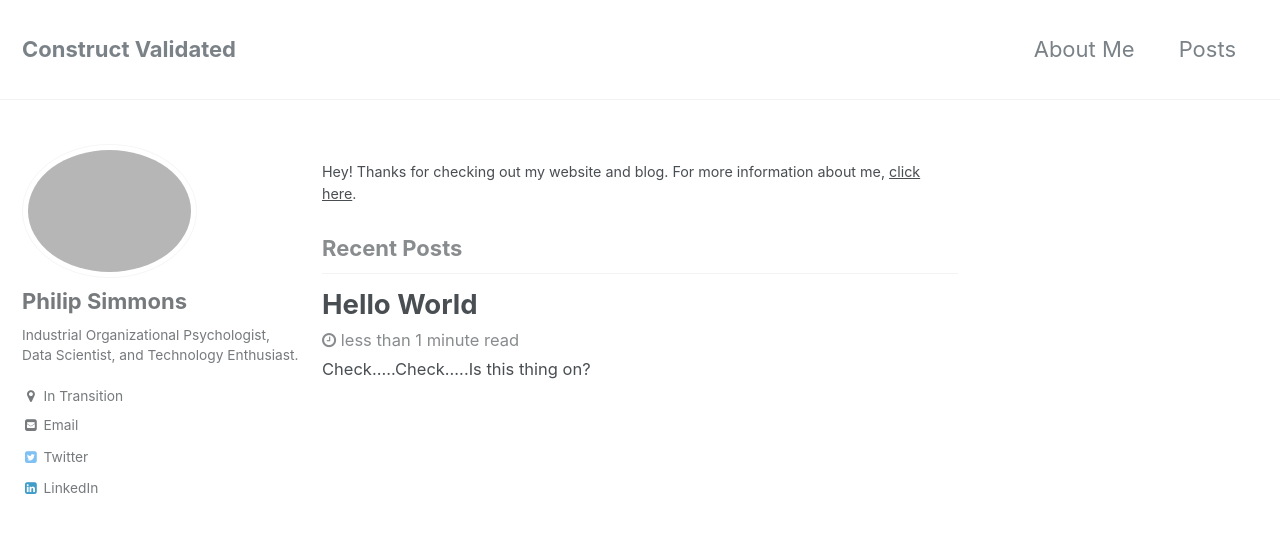
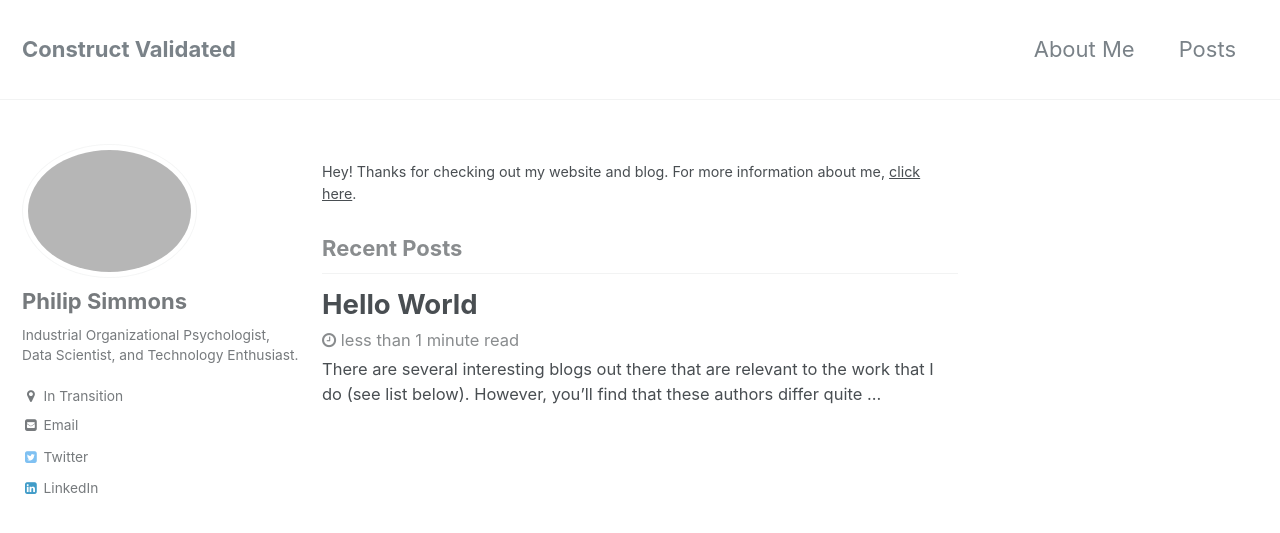
Before and after one commit to PhilpSimmons/PhilpSimmons.github.io, a Jekyll site: the page built from index.html, in a window 1280 px wide and 900 px high. Shown: the top 533 px of the window. Built offline with Jekyll 4.4.1, drawn with Linux system fonts in a browser that asks for light colours; the list of posts is cut into pages by our own code.

Commit message:
Update Initial Post

```diff
--- a/_posts/2017-12-28-Hello-World.md
+++ b/_posts/2017-12-28-Hello-World.md
@@ -7,7 +7,23 @@
 categories:
 ---
 
-Check.....Check.....Is this thing on?
+There are several interesting blogs out there that are relevant to the work that I do (see list below). However, you’ll find that these authors differ quite a bit in the topics they write about. There’s no problem with this, though I find myself longing for a slice of the internet containing a collection of content that caters to my interests. To fill this gap, I decided to establish “Construct Validated”, which I hope will become a mix of statistics, programming, and research methods articles from the perspective of an Industrial Organizational Psychologist.
+
+> https://www.stevenguyenphd.net/blog
+http://neoacademic.com/
+http://www.psychologicalscience.org/news/minds-business
+http://www.unofficialgoogledatascience.com/
+https://rework.withgoogle.com/blog/
+http://flowingdata.com/
+http://andrewgelman.com/
+https://blog.rstudio.com/
+https://simplystatistics.org
+https://www.r-bloggers.com/
+http://fivethirtyeight.com/
+https://statistically-funny.blogspot.co.uk/
+https://statswithcats.wordpress.com/
+
+
 <figure>
 	<a href="https://dars.io/wp-content/uploads/2015/06/1435934506-50d83ee90498b3e4f9578a58ff8b5880.png"><img src="https://dars.io/wp-content/uploads/2015/06/1435934506-50d83ee90498b3e4f9578a58ff8b5880.png"></a>
 </figure>
```
